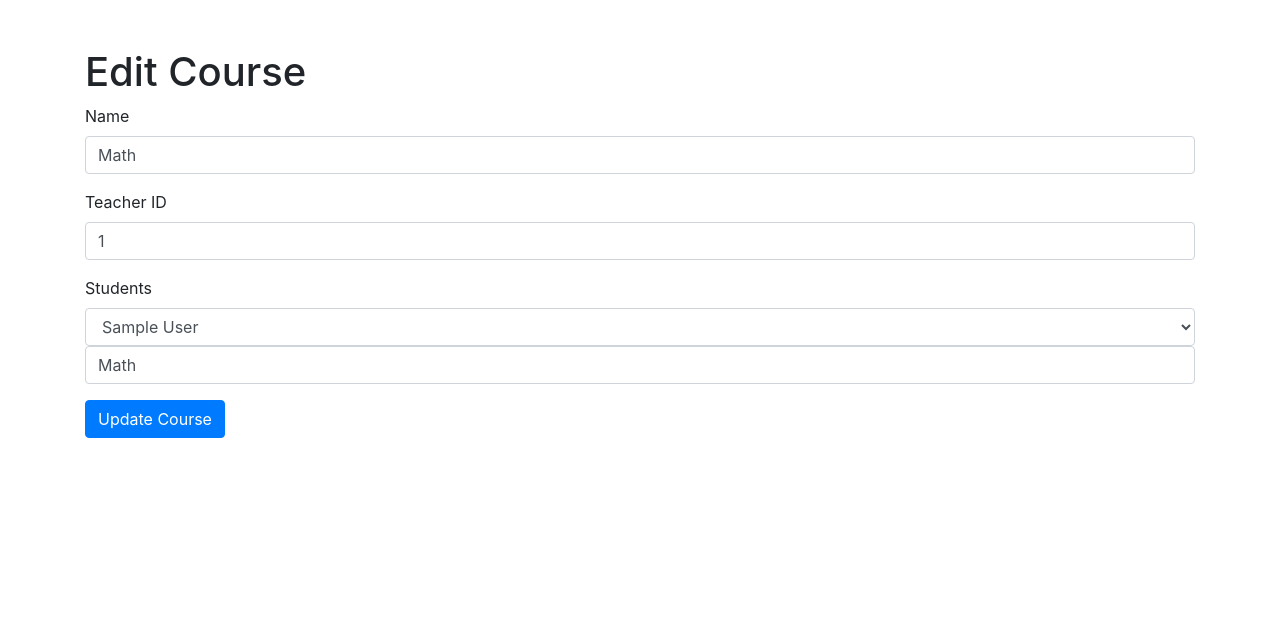
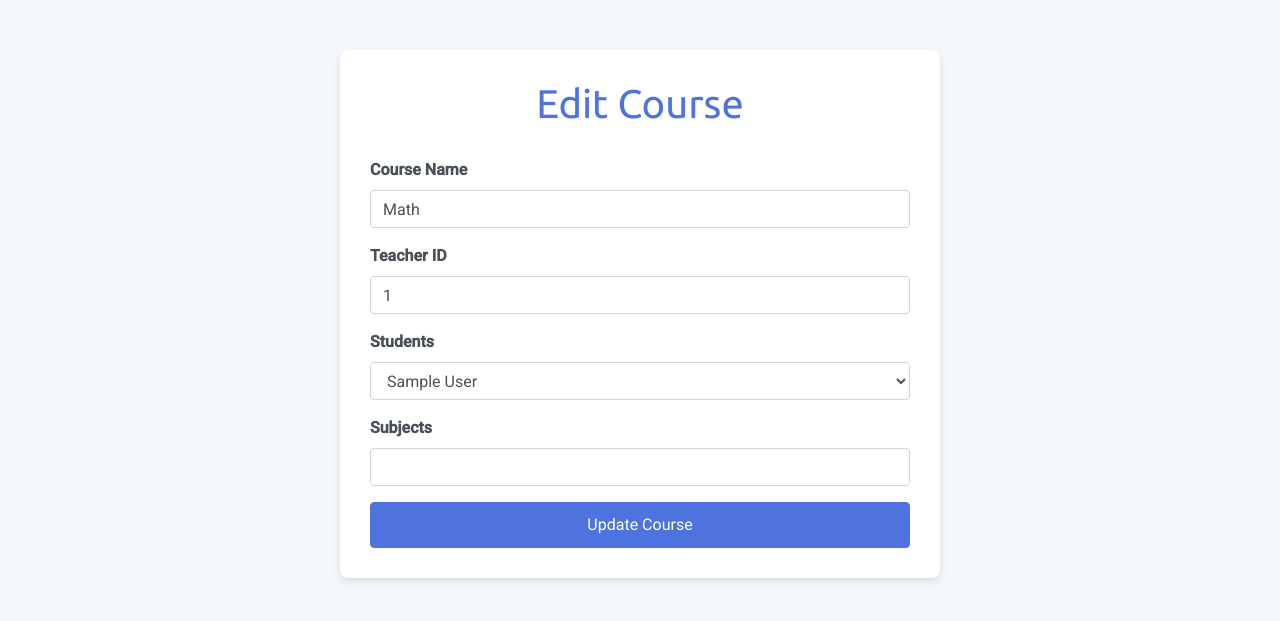
Before and after one commit to Herman-GIT-1/origin, a Flask app: template templates/edit_course.html in a window 1280 px wide. Shown: the top 621 px of the page. Run offline with Flask 3, Linux system fonts and the light colour scheme; the template is opened without the code that fills it: values that come from a table or form of the project are taken from there, most other values are stand-ins (such as "Sample title", 1, 10 or a date in 2020).

Commit message:
Update edit_course.html

```diff
--- a/templates/edit_course.html
+++ b/templates/edit_course.html
@@ -1,17 +1,64 @@
 <!DOCTYPE html>
 <html lang="en">
+
 <head>
     <meta charset="UTF-8">
     <meta name="viewport" content="width=device-width, initial-scale=1.0">
     <title>Edit Course</title>
+    <link href="https://fonts.googleapis.com/css2?family=Roboto:wght@400;500&family=Ubuntu:wght@400;700&display=swap" rel="stylesheet">
     <link rel="stylesheet" href="https://cdn.jsdelivr.net/npm/bootstrap@4.3.1/dist/css/bootstrap.min.css">
+    <style>
+        body {
+            font-family: 'Roboto', sans-serif;
+            background-color: #f4f7fc;
+        }
+
+        .container {
+            background-color: #ffffff;
+            border-radius: 8px;
+            box-shadow: 0 4px 8px rgba(0, 0, 0, 0.1);
+            padding: 30px;
+            max-width: 600px;
+            margin-top: 50px;
+        }
+
+        h1 {
+            font-family: 'Ubuntu', sans-serif;
+            color: #4e73df;
+            text-align: center;
+            margin-bottom: 30px;
+        }
+
+        .btn-primary {
+            background-color: #4e73df;
+            border-color: #4e73df;
+            padding: 10px 20px;
+            border-radius: 4px;
+            width: 100%;
+        }
+
+        .btn-primary:hover {
+            background-color: #3e5bbf;
+        }
+
+        .form-control:focus {
+            border-color: #4e73df;
+            box-shadow: 0 0 5px rgba(78, 115, 223, 0.5);
+        }
+
+        .form-group label {
+            font-weight: bold;
+            color: #495057;
+        }
+    </style>
 </head>
+
 <body>
-<div class="container mt-5">
+    <div class="container">
         <h1>Edit Course</h1>
-    <form method="POST"  action="{{ url_for('edit_course', course_id=course.id) }}">
+        <form method="POST" action="{{ url_for('edit_course', course_id=course.id) }}">
             <div class="form-group">
-            <label for="name">Name</label>
+                <label for="name">Course Name</label>
                 <input type="text" name="name" class="form-control" value="{{ course.name }}" required>
             </div>
             <div class="form-group">
@@ -20,17 +67,21 @@
             </div>
             <div class="form-group">
                 <label for="students">Students</label>
-            <select type="text" name="students" class="form-control" value="{{ course.students }}">
+                <select name="students" class="form-control">
                     {% for user in students %}
-                <option value="{{ user.id }}">{{ user.first_name }} {{ user.last_name }}</option>
+                        <option value="{{ user.id }}" {% if user.id == course.students %}selected{% endif %}>
+                            {{ user.first_name }} {{ user.last_name }}
+                        </option>
                     {% endfor %}
+                </select>
             </div>
             <div class="form-group">
                 <label for="subjects">Subjects</label>
-            <input type="text" name="subjects" class="form-control" value="{{ teacher.subjects }}" required>
+                <input type="text" name="subjects" class="form-control" value="{{ course.subjects }}" required>
             </div>
             <button type="submit" class="btn btn-primary">Update Course</button>
         </form>
     </div>
 </body>
+
 </html>
```
Lines whose indentation alone changed are shown as unchanged.
